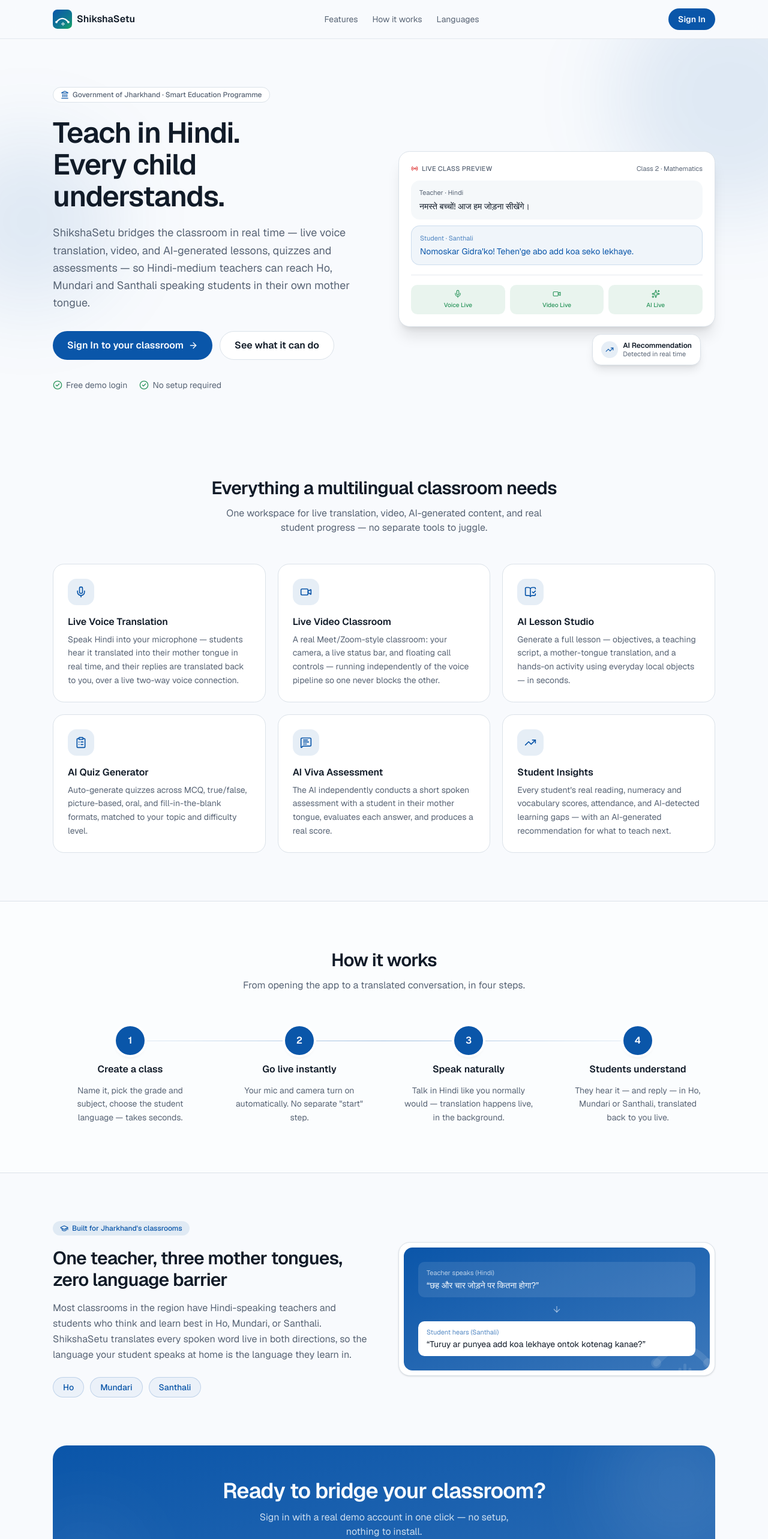
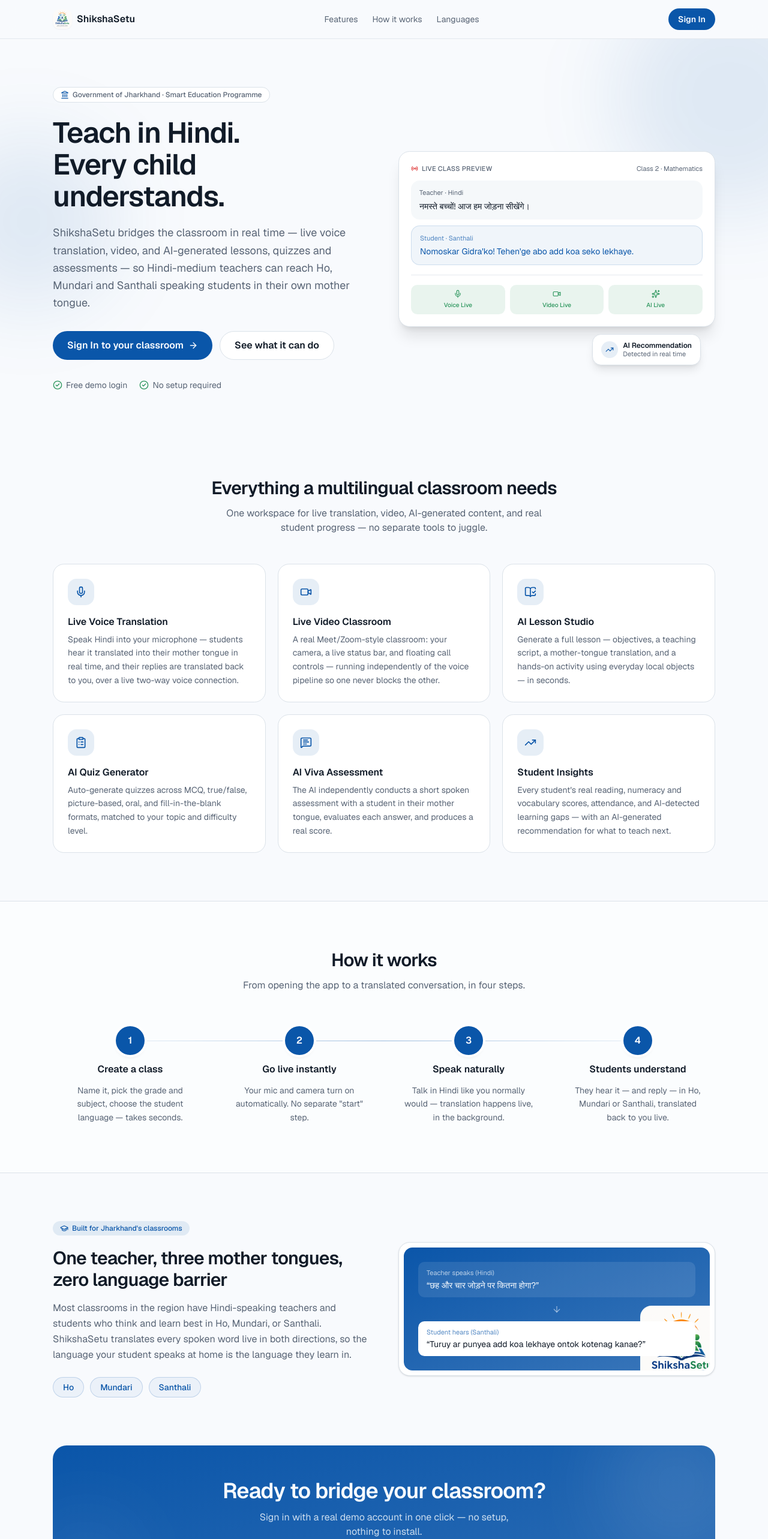
Before and after one commit to varuntutejaa/ShikshaSetu, a Next.js app in the folder frontend/: page / in a window 1280 px wide. Shown: the top 2566 px of the page at 60% size. Built offline with nearby package versions, Linux system fonts and the light colour scheme.

Commit message:
Update ShikshaSetu brand logo image asset and component

```diff
--- a/frontend/src/components/brand/logo.tsx
+++ b/frontend/src/components/brand/logo.tsx
@@ -1,85 +1,34 @@
-/**
- * ShikshaSetu mark — a bridge arc connecting two sides (setu = "bridge" in
- * Hindi), with a small voice/sound accent underneath, since the product's
- * whole point is live spoken translation across languages. Redrawn as a
- * plain vector (not a flattened photo/AI-art PNG) so it's crisp at every
- * size, from a 24px sidebar icon up to a hero wallpaper watermark.
- */
-
-import { useId } from "react";
+import React from "react";
 
 interface LogoProps {
   size?: number;
   className?: string;
 }
 
-/** The full badge: gradient rounded-square tile + white mark. Use this
- * wherever the logo stands alone (sidebar, header, login branding, favicon). */
-export function Logo({ size = 40, className }: LogoProps) {
-  const gradientId = useId();
+/** Official ShikshaSetu Logo Component using the brand emblem. */
+export function Logo({ size = 40, className = "" }: LogoProps) {
   return (
-    <svg
+    <img
+      src="/shikshasetu-logo.png"
+      alt="ShikshaSetu Logo"
       width={size}
       height={size}
-      viewBox="0 0 200 200"
-      fill="none"
-      xmlns="http://www.w3.org/2000/svg"
-      className={className}
-      role="img"
-      aria-label="ShikshaSetu"
-    >
-      <defs>
-        <linearGradient id={gradientId} x1="10" y1="0" x2="190" y2="200" gradientUnits="userSpaceOnUse">
-          <stop offset="0" stopColor="#0A56A9" />
-          <stop offset="0.62" stopColor="#0F7A8F" />
-          <stop offset="1" stopColor="#15A363" />
-        </linearGradient>
-      </defs>
-      <rect width="200" height="200" rx="46" fill={`url(#${gradientId})`} />
-      <path
-        d="M 38 130 Q 100 56 162 130"
-        stroke="#fff"
-        strokeWidth="15"
-        strokeLinecap="round"
-      />
-      <circle cx="38" cy="130" r="12" fill="#fff" />
-      <circle cx="162" cy="130" r="12" fill="#fff" />
-      <g fill="#fff">
-        <rect x="91" y="141" width="7" height="17" rx="3.5" />
-        <rect x="103" y="131" width="7" height="37" rx="3.5" />
-        <rect x="115" y="141" width="7" height="17" rx="3.5" />
-      </g>
-    </svg>
+      className={`rounded-lg object-contain shrink-0 shadow-xs ${className}`}
+      style={{ width: size, height: size }}
+    />
   );
 }
 
-/** Line-only mark, no badge/background — for placing directly on a colored
- * surface (e.g. a low-opacity watermark on the login wallpaper) where a
- * second background tile would look like a sticker instead of blending in. */
-export function LogoMark({ size = 200, className }: LogoProps) {
+/** Large emblem mark for hero sections and brand displays. */
+export function LogoMark({ size = 200, className = "" }: LogoProps) {
   return (
-    <svg
+    <img
+      src="/shikshasetu-logo.png"
+      alt="ShikshaSetu Mark"
       width={size}
       height={size}
-      viewBox="0 0 200 186"
-      fill="none"
-      xmlns="http://www.w3.org/2000/svg"
-      className={className}
-      aria-hidden
-    >
-      <path
-        d="M 38 130 Q 100 56 162 130"
-        stroke="currentColor"
-        strokeWidth="15"
-        strokeLinecap="round"
-      />
-      <circle cx="38" cy="130" r="12" fill="currentColor" />
-      <circle cx="162" cy="130" r="12" fill="currentColor" />
-      <g fill="currentColor">
-        <rect x="91" y="141" width="7" height="17" rx="3.5" />
-        <rect x="103" y="131" width="7" height="37" rx="3.5" />
-        <rect x="115" y="141" width="7" height="17" rx="3.5" />
-      </g>
-    </svg>
+      className={`rounded-2xl object-contain ${className}`}
+      style={{ width: size, height: size }}
+    />
   );
 }
```
Also changed, not shown: frontend/public/shikshasetu-logo.png (added).
